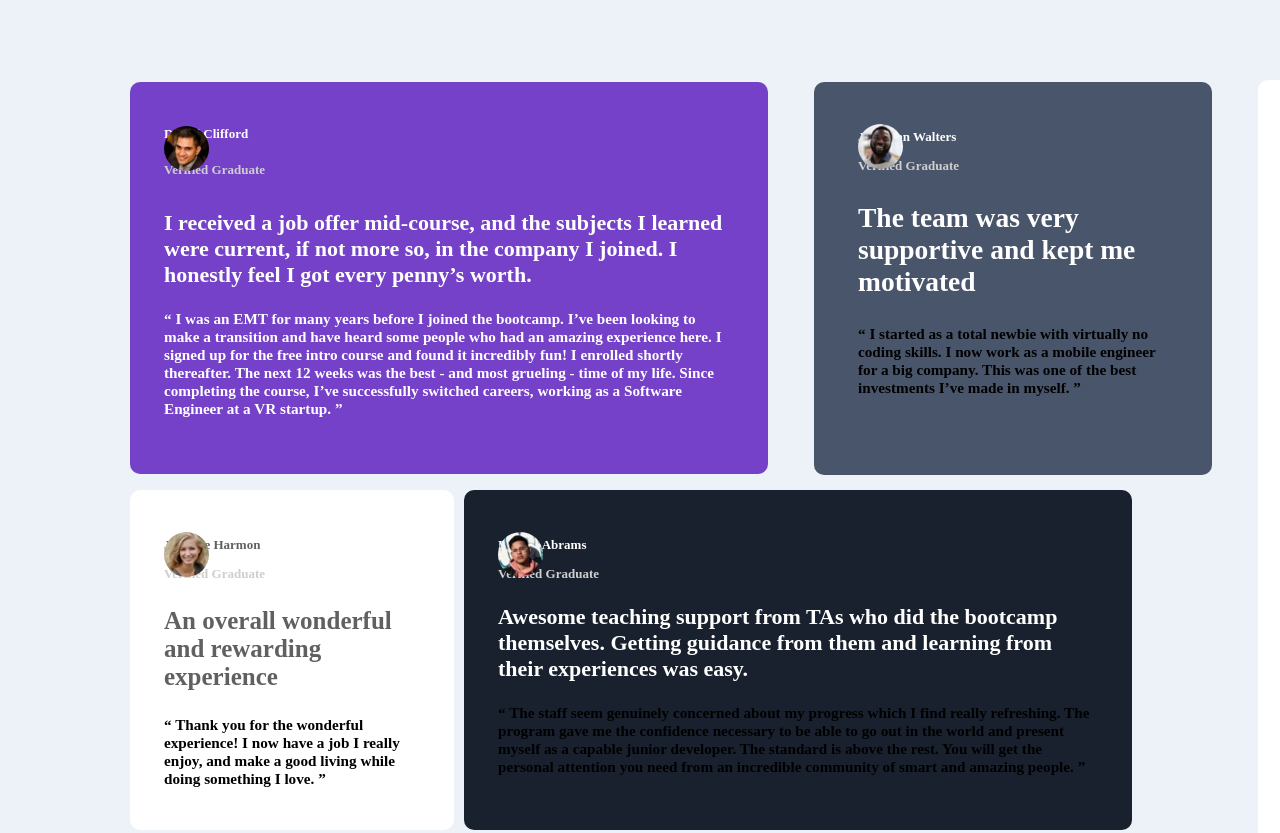
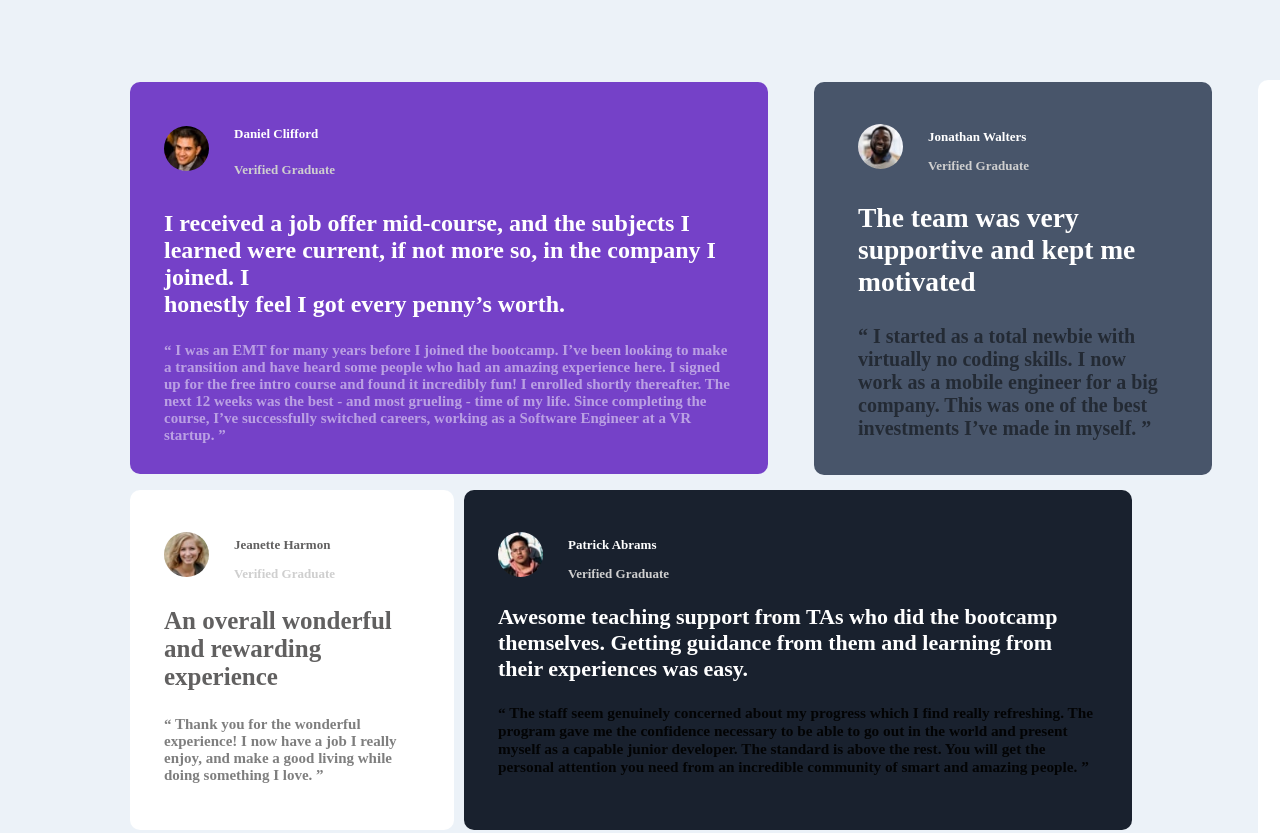
Before and after one commit to Tobiloba1234/Testimonal-grid, a plain HTML site: page index.html in a window 1280 px wide. Shown: the part 220-1053 px from the top of the page. Drawn offline with Linux system fonts and the light colour scheme.

Commit message:
real.css

```diff
--- a/real.css
+++ b/real.css
@@ -30,7 +30,7 @@ img{
   "h h h h p p p p p p p p";
 }
 
-quote{
+h1{
   line-height:22px;
   color:hsl(0, 0%, 81%);
 }
@@ -46,13 +46,13 @@ quote{
 
 }
 .Daniel>p{
-  font-size:22px;
+  font-size:24px;
   margin-top:2rem;
 
 }
-.Daniel>quote{
+.Daniel>h3{
   font-size:15px;
-  margin-top:70px;
+  opacity:0.5;
 }
 .Daniel>img{
   margin-top:20px;
@@ -66,7 +66,7 @@ quote{
   margin-top:20px;
 }
 
-#info-prof{
+.tobi-cont{
   margin-left:70px;
 }
 
@@ -80,8 +80,9 @@ quote{
  grid-area:j;
  display:inline-block;
 }
-.Jonathan>quote{
+.Jonathan>h3{
   font-size:20px;
+  opacity:0.5;
 }
 .Jonathan>p{
   font-size:27.5px;
@@ -112,8 +113,9 @@ quote{
   color:#616060;
 }
 
-.Jeanette>quote{
+.Jeanette>h3{
   font-size:15px;
+  opacity:0.5;
 }
 .Jean-Name{
   color:#616060;
@@ -137,8 +139,9 @@ quote{
   font-size:22px;
 }
 
-.Patrick>quote{
-  font-size:15.2px;
+.Patrick>h3{
+  font-size:15.3px;
+  opacity:0.9;
 }
 .Patrick-Name{
 color:hsl(0, 0%, 100%);
@@ -158,8 +161,9 @@ color:hsl(0, 0%, 100%);
   font-size:25px;
   color:#616060;
 }
-.Kira>quote{
-  font-size:14.5px;
+.Kira>h3{
+  font-size:15.9px;
+  opacity:0.5;
 
 }
 .Kira-Name{
@@ -278,9 +282,6 @@ color:hsl(0, 0%, 100%);
 
 }
 .attribution {
-  font-size:11px;
+  font-size:15px;
   text-align:center;
 }
-.attribution a {
-  color: hsl(228, 45%, 44%);
-}
```
